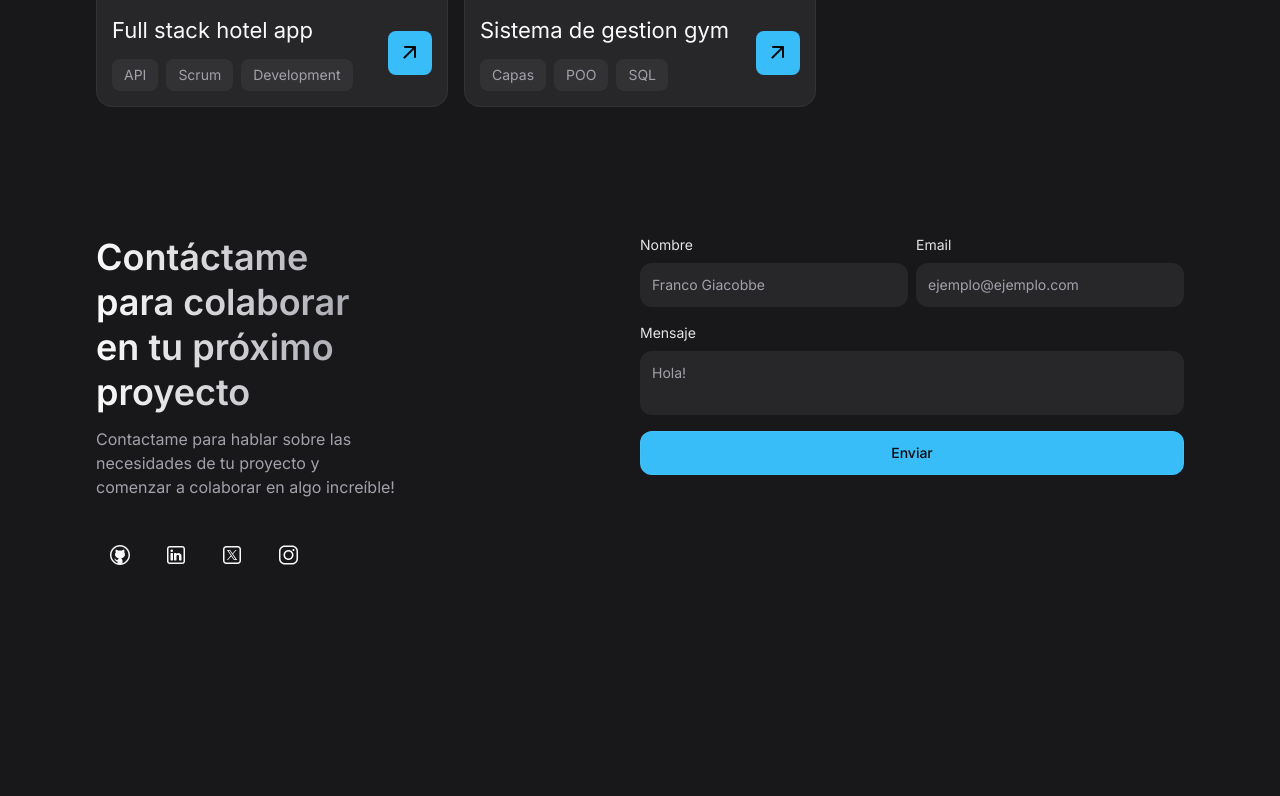
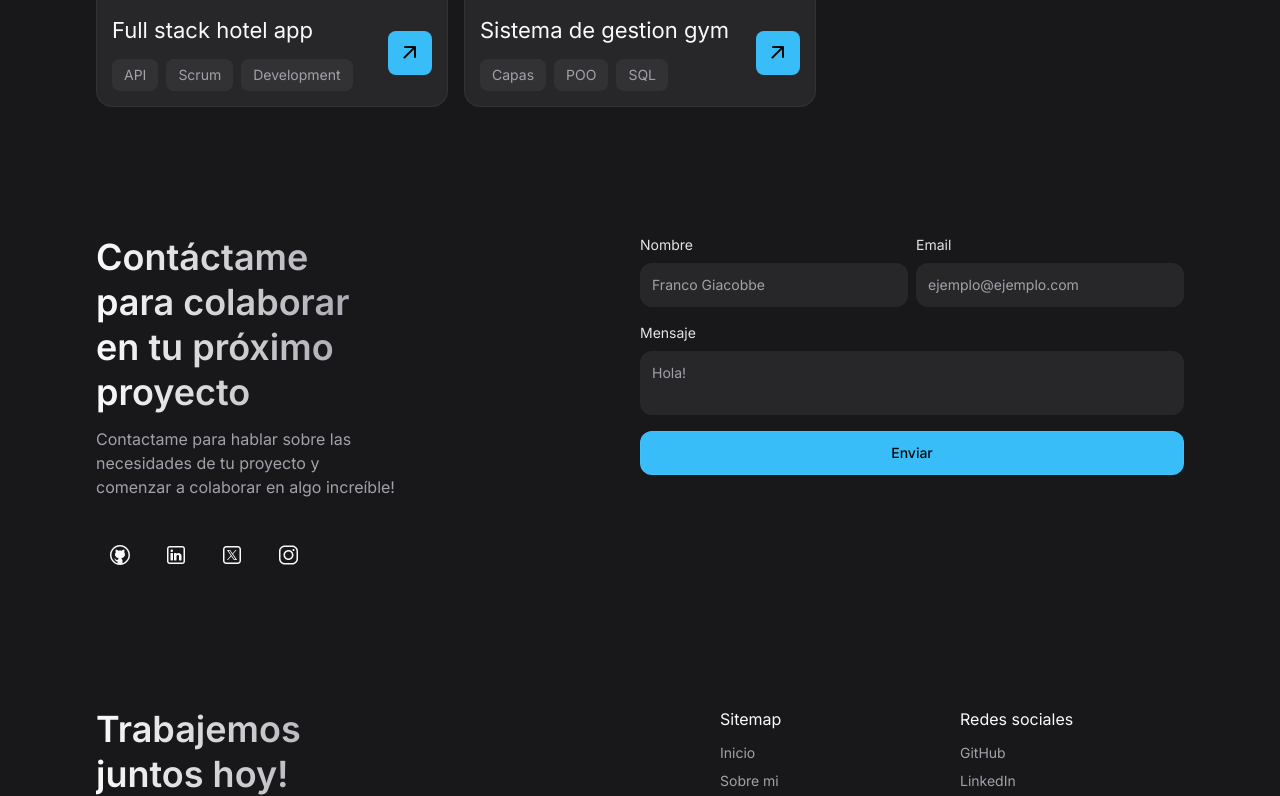
Before and after one commit to frandg47/PortfolioFG, a React (Vite) app: page / in a window 1280 px wide. Shown: the part 2004-2800 px from the top of the page. Before the commit the page ends 2583 px from the top, so only its background shows below. Built offline with nearby package versions, Linux system fonts and the light colour scheme.

Commit message:
footer terminado

```diff
--- a/src/App.jsx
+++ b/src/App.jsx
@@ -1,6 +1,7 @@
 
 import About from './components/About'
 import Contact from './components/Contact'
+import Footer from './components/Footer'
 import Header from './components/Header'
 import Hero from './components/Hero'
 import Skill from './components/Skill'
@@ -17,6 +18,7 @@
         <Skill />
         <Work />
         <Contact />
+        <Footer />
       </main>
     </>
   )
--- a/src/components/Contact.jsx
+++ b/src/components/Contact.jsx
@@ -35,7 +35,7 @@
 
     return (
         <section
-            id="section"
+            id="contact"
             className="section">
             <div className="container lg:grid lg:grid-cols-2 lg:items-stretch">
 
--- /dev/null
+++ b/src/components/Footer.jsx
@@ -0,0 +1,121 @@
+import React from 'react'
+import { ButtonPrimary } from './Button'
+
+const Footer = () => {
+
+    const sitemap = [
+        {
+            label: 'Inicio',
+            href: '#home'
+        },
+        {
+            label: 'Sobre mi',
+            href: '#about'
+        },
+        {
+            label: 'Trabajos',
+            href: '#work'
+        },
+        {
+            label: 'Contactarme',
+            href: '#contact'
+        }
+    ];
+
+    const socials = [
+        {
+            label: 'GitHub',
+            href: 'https://www.github.com/frandg47'
+        },
+        {
+            label: 'LinkedIn',
+            href: 'https://www.linkedin.com/in/franco-dario-giacobbe/'
+        },
+        {
+            label: 'Twitter X',
+            href: 'https://x.com/'
+        },
+        {
+            label: 'Instagram',
+            href: 'https://www.instagram.com/giacobbefran'
+        },
+    ];
+
+    return (
+        <footer className="section">
+            <div className="container">
+
+                <div className="lg:grid lg:grid-cols-2">
+
+                    <div className="mb-10">
+                        <h2 className="headline-2 mb-8 lg:max-w-[12ch]">
+                            Trabajemos juntos hoy!
+                        </h2>
+
+                        <ButtonPrimary
+                            href="mailto:frandg47@gmail.com"
+                            label="Comenzar"
+                            icon="chevron_right"
+                        />
+                    </div>
+
+                    <div className="grid grid-cols-2 gap-4 lg:pl-20 ">
+
+                        <div>
+                            <p className="mb-2">Sitemap</p>
+
+                            <ul>
+                                {sitemap.map(({ label, href }, key) => (
+                                    <li key={key}>
+                                        <a
+                                            href={href}
+                                            className="block text-sm text-zinc-400 py-1 transition-colors hover:text-zinc-200"
+                                        >
+                                            {label}
+                                        </a>
+                                    </li>
+                                ))}
+                            </ul>
+                        </div>
+
+                        <div>
+                            <p className="mb-2">Redes sociales</p>
+
+                            <ul>
+                                {socials.map(({ label, href }, key) => (
+                                    <li key={key}>
+                                        <a
+                                            href={href}
+                                            target="_blank"
+                                            className="block text-sm text-zinc-400 py-1 transition-colors hover:text-zinc-200"
+                                        >
+                                            {label}
+                                        </a>
+                                    </li>
+                                ))}
+                            </ul>
+                        </div>
+
+                    </div>
+                </div>
+
+                <div className="flex items-center justify-between pt-10 mb-8">
+                    <a href="" className="">
+                        <img
+                            src="../public/logo-removebg-preview.png"
+                            width={40}
+                            height={40}
+                            alt="logo" />
+                    </a>
+
+                    <p className="text-zinc-500 text-sm">
+                        &copy; 2025 <span className="text-zinc-200">giacobbefranco</span>
+                    </p>
+                </div>
+
+            </div>
+        </footer>
+    )
+}
+
+export default Footer
```
